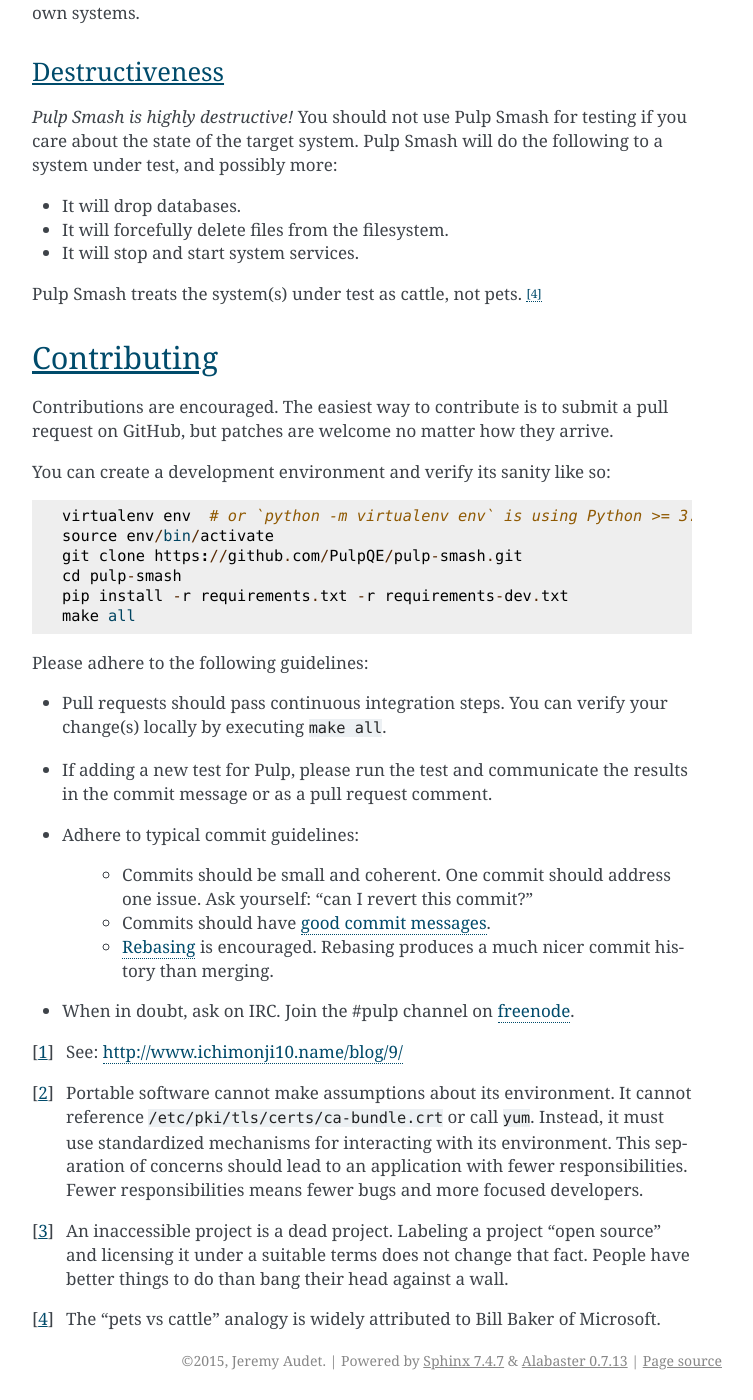
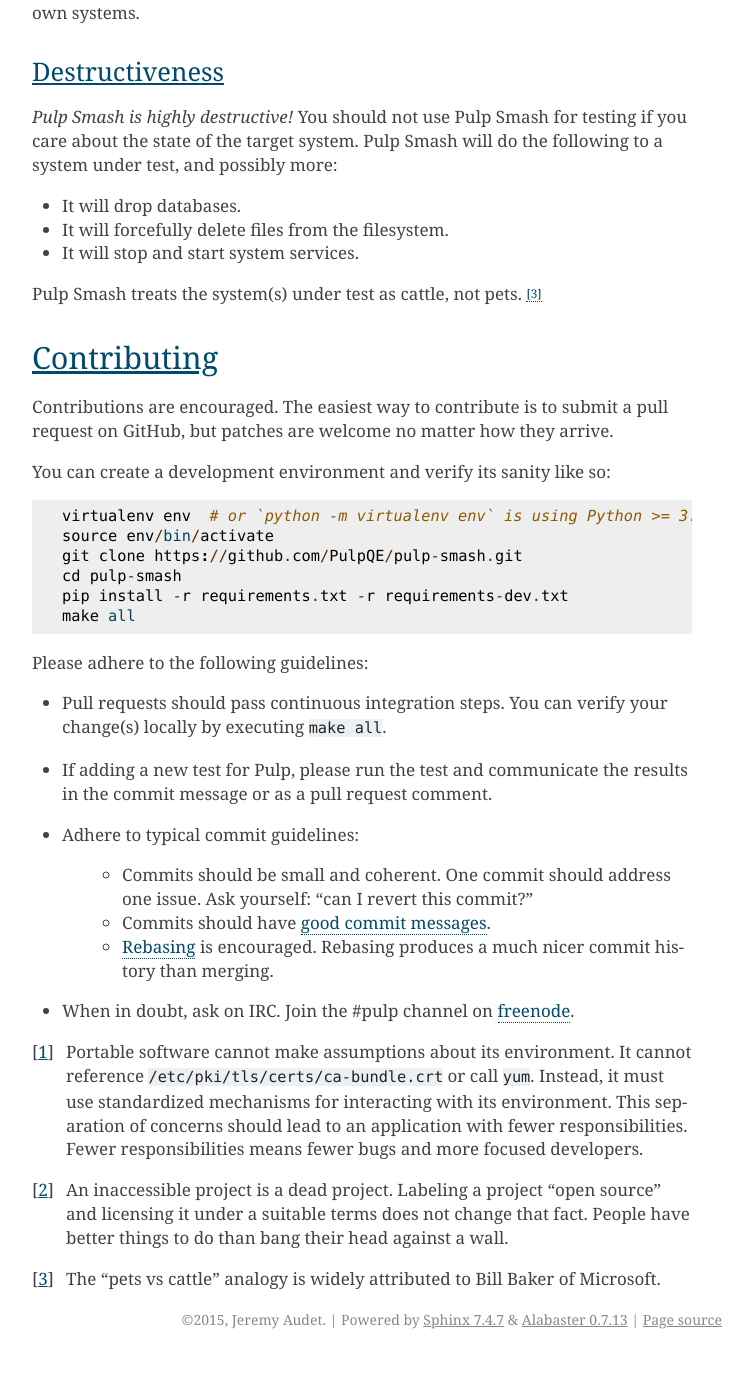
Before and after one commit to pulp/pulp-smash, a Sphinx documentation site: the page built from docs/about.rst, in a window 1280 px wide and 1400 px high, scrolled down 948 px. Shown: the whole window, without its empty margins (388-1141 px from the left). Built offline with Sphinx 7.4.7, drawn with Linux system fonts in a browser that asks for light colours; after the commit the page ends 2307 px from its top, so only the background shows below that.

Commit message:
Remove broken link from documentation

```diff
--- a/docs/about.rst
+++ b/docs/about.rst
@@ -46,7 +46,7 @@
 * It will forcefully delete files from the filesystem.
 * It will stop and start system services.
 
-Pulp Smash treats the system(s) under test as cattle, not pets. [4]_
+Pulp Smash treats the system(s) under test as cattle, not pets. [3]_
 
 Contributing
 ------------
@@ -79,17 +79,16 @@
 
 * When in doubt, ask on IRC. Join the #pulp channel on `freenode`_.
 
-.. [1] See: http://www.ichimonji10.name/blog/9/
-.. [2] Portable software cannot make assumptions about its environment. It
+.. [1] Portable software cannot make assumptions about its environment. It
     cannot reference ``/etc/pki/tls/certs/ca-bundle.crt``  or call ``yum``.
     Instead, it must use standardized mechanisms for interacting with its
     environment. This separation of concerns should lead to an application with
     fewer responsibilities. Fewer responsibilities means fewer bugs and more
     focused developers.
-.. [3] An inaccessible project is a dead project. Labeling a project "open
+.. [2] An inaccessible project is a dead project. Labeling a project "open
     source" and licensing it under a suitable terms does not change that fact.
     People have better things to do than bang their head against a wall.
-.. [4] The "pets vs cattle" analogy is widely attributed to Bill Baker of
+.. [3] The "pets vs cattle" analogy is widely attributed to Bill Baker of
     Microsoft.
 
 .. _GNU Make: https://www.gnu.org/software/make/
```
Also changed, not shown: other parts of docs/about.rst (+2 -2 lines).
